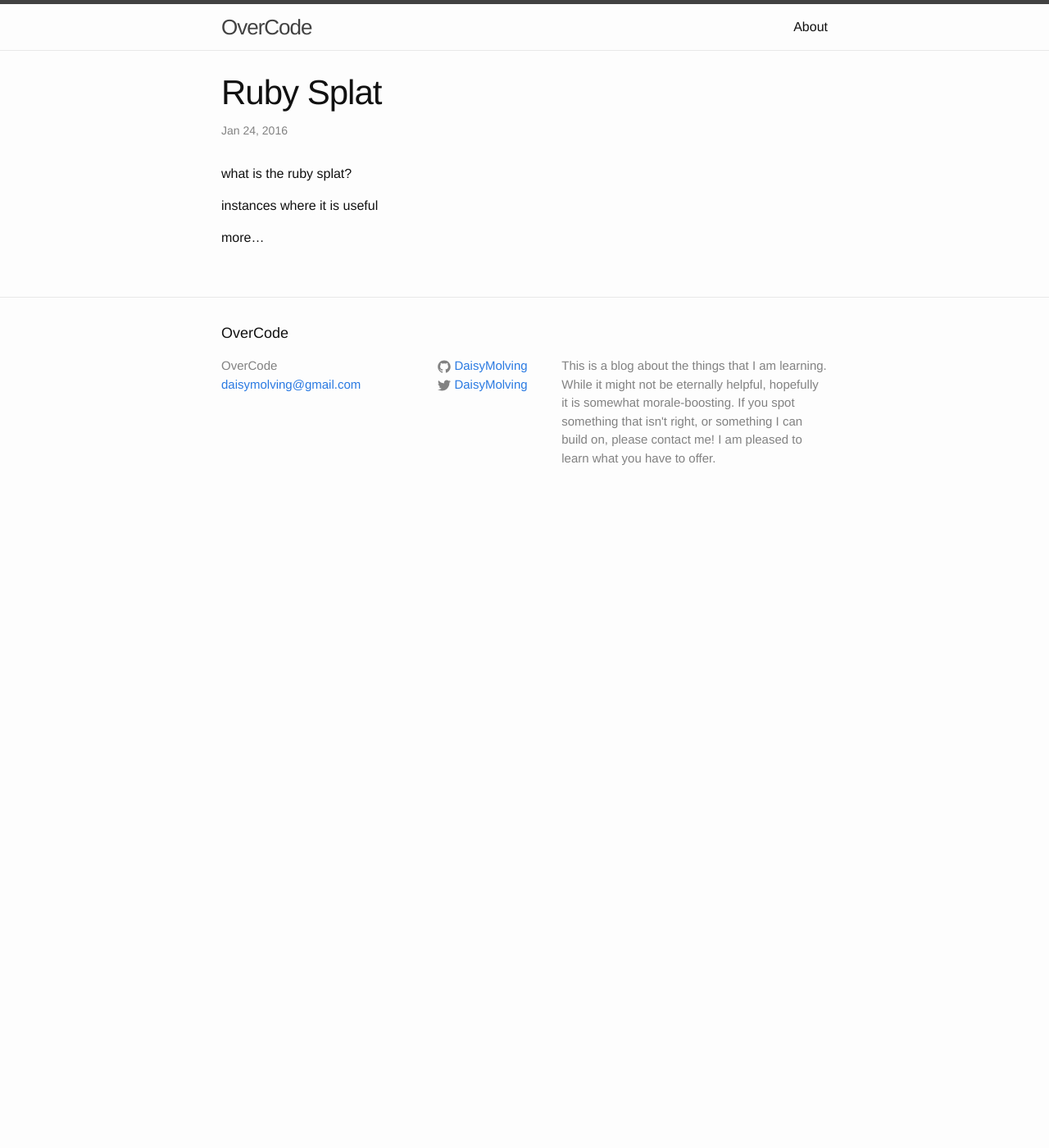
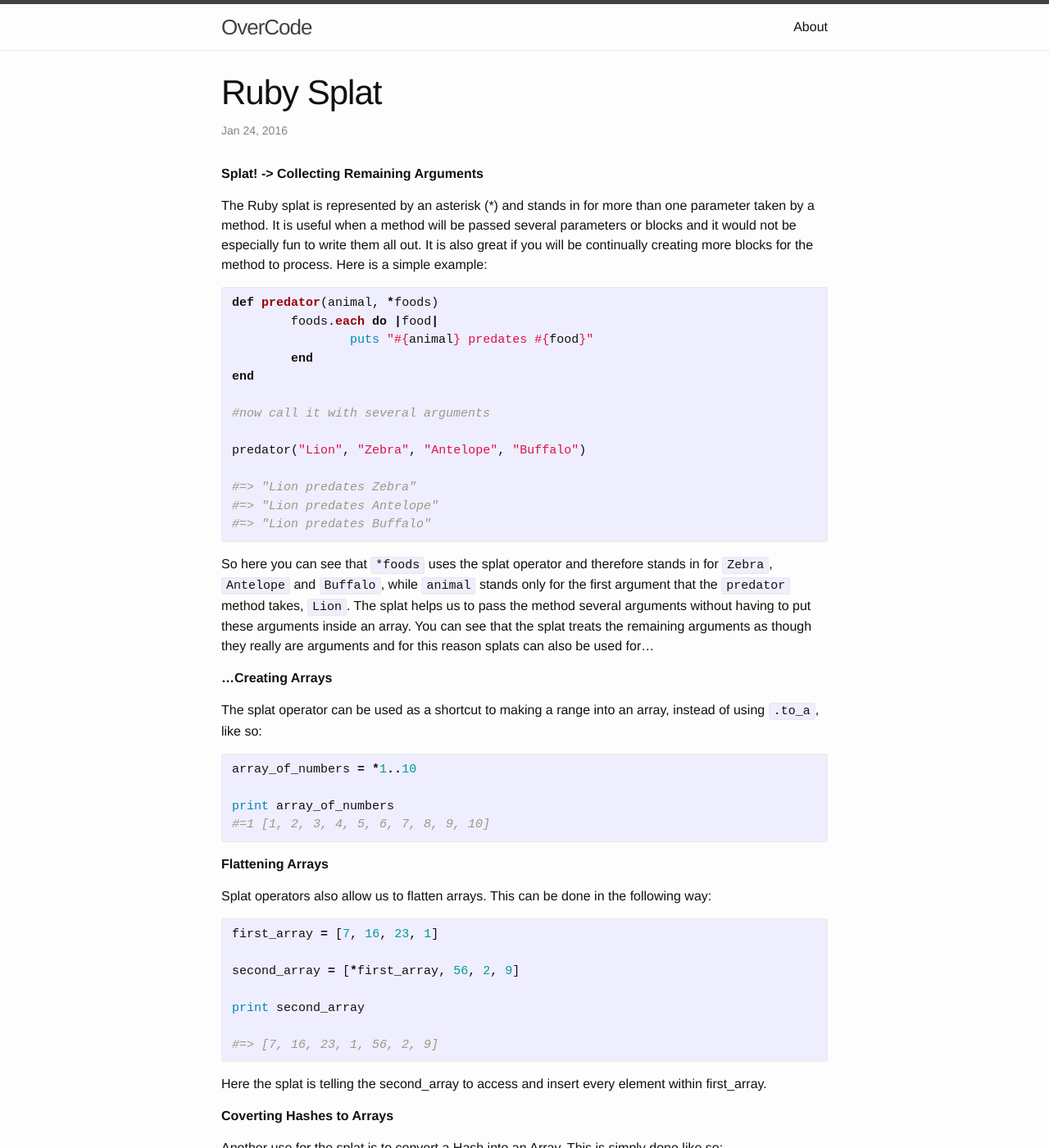
Before and after one commit to DaisyMolving/DaisyMolving.github.io, a Jekyll site: the page built from _posts/2016-01-24-ruby-splat.markdown, in a window 1280 px wide and 1400 px high. Shown: the whole window at 82% size. Built offline with Jekyll 4.4.1, drawn with Linux system fonts in a browser that asks for light colours; some of the changed text lies outside the part shown.

Commit message:
edited regex post and completed post about the uses of the ruby splat

```diff
--- a/_posts/2016-01-23-regex.markdown
+++ b/_posts/2016-01-23-regex.markdown
@@ -64,7 +64,7 @@ Below are the different symbols that are used in sequence within a regular expre
 <td style="padding: 10px; border: #111162 solid 1px; margin: 0px;">m to n repetitions</td>
 </tr>
 <tr>
-<td style="padding: 10px; border: #111162 solid 1px; margin: 0px;"></td>
+<td style="padding: 10px; border: #111162 solid 1px; margin: 0px;">*</td>
 <td style="padding: 10px; border: #111162 solid 1px; margin: 0px;">zero or more repetitions</td>
 <td style="padding: 10px; border: #111162 solid 1px; margin: 0px;">+</td>
 <td style="padding: 10px; border: #111162 solid 1px; margin: 0px;">one or more repetitions</td>
@@ -88,7 +88,7 @@ Below are the different symbols that are used in sequence within a regular expre
 <td style="padding: 10px; border: #111162 solid 1px; margin: 0px;">capture sub-group</td>
 </tr>
 <tr>
-<td style="padding: 10px; border: #111162 solid 1px; margin: 0px;">(.</td>
+<td style="padding: 10px; border: #111162 solid 1px; margin: 0px;">(.*)</td>
 <td style="padding: 10px; border: #111162 solid 1px; margin: 0px;">capture all</td>
 <td style="padding: 10px; border: #111162 solid 1px; margin: 0px;">(abc | def)</td>
 <td style="padding: 10px; border: #111162 solid 1px; margin: 0px;">matches abc or def</td>
--- a/_posts/2016-01-24-ruby-splat.markdown
+++ b/_posts/2016-01-24-ruby-splat.markdown
@@ -4,8 +4,73 @@ title:  "Ruby Splat"
 date:   2016-01-24 12:29:31 +0000
 ---
 
-what is the ruby splat?
+<strong> Splat! -> Collecting Remaining Arguments </strong>
 
-instances where it is useful
+The Ruby splat is represented by an asterisk (*) and stands in for more than one parameter taken by a method. It is useful when a method will be passed several parameters or blocks and it would not be especially fun to write them all out. It is also great if you will be continually creating more blocks for the method to process. Here is a simple example:
 
-more...
+{% highlight ruby %}
+
+def predator(animal, *foods)
+	foods.each do |food|
+		puts "#{animal} predates #{food}"
+	end
+end
+
+#now call it with several arguments
+
+predator("Lion", "Zebra", "Antelope", "Buffalo")
+
+#=> "Lion predates Zebra"
+#=> "Lion predates Antelope"
+#=> "Lion predates Buffalo"
+{% endhighlight %}
+
+So here you can see that `*foods` uses the splat operator and therefore stands in for `Zebra`, `Antelope` and `Buffalo`, while `animal` stands only for the first argument that the `predator` method takes, `Lion`. The splat helps us to pass the method several arguments without having to put these arguments inside an array. You can see that the splat treats the remaining arguments as though they really are arguments and for this reason splats can also be used for...
+
+<strong> ...Creating Arrays </strong>
+
+The splat operator can be used as a shortcut to making a range into an array, instead of using `.to_a`, like so:
+
+{% highlight ruby %}
+array_of_numbers = *1..10
+
+print array_of_numbers
+#=1 [1, 2, 3, 4, 5, 6, 7, 8, 9, 10]
+{% endhighlight %}
+
+<strong> Flattening Arrays </strong>
+
+Splat operators also allow us to flatten arrays. This can be done in the following way:
+
+{% highlight ruby %}
+
+first_array = [7, 16, 23, 1]
+
+second_array = [*first_array, 56, 2, 9]
+
+print second_array
+
+#=> [7, 16, 23, 1, 56, 2, 9]
+{% endhighlight %}
+
+Here the splat is telling the second_array to access and insert every element within first_array.
+
+<strong> Coverting Hashes to Arrays </strong>
+
+Another use for the splat is to convert a Hash into an Array. This is simply done like so:
+
+{% highlight ruby %}
+
+hash_to_array = *{"hello" => "this", "look" => "that"}
+
+print hash_to_array
+
+#=> [["hello", "this"], ["look", "that"]]
+{% endhighlight %}
+
+<p align="center">
+<iframe src="//giphy.com/embed/acj7QJGgBBeUg" width="240" height="180" frameBorder="0" class="giphy-embed" allowFullScreen></iframe></p>
+
+<strong> Beware </strong>
+
+By far the best use of a splat is when we want to collect remaining arguments to be passed to a method. This will be very helpful in many situations. However the other uses shown here should be used with caution, because while `*` can essentially stand in to `to.a`, `.to_a` has the safety of only achieving one goal and so does not make your code any more complex or confused when adding extra functionality.
```
Also changed, not shown: other parts of _posts/2016-01-23-regex.markdown (+1 -1 lines).
